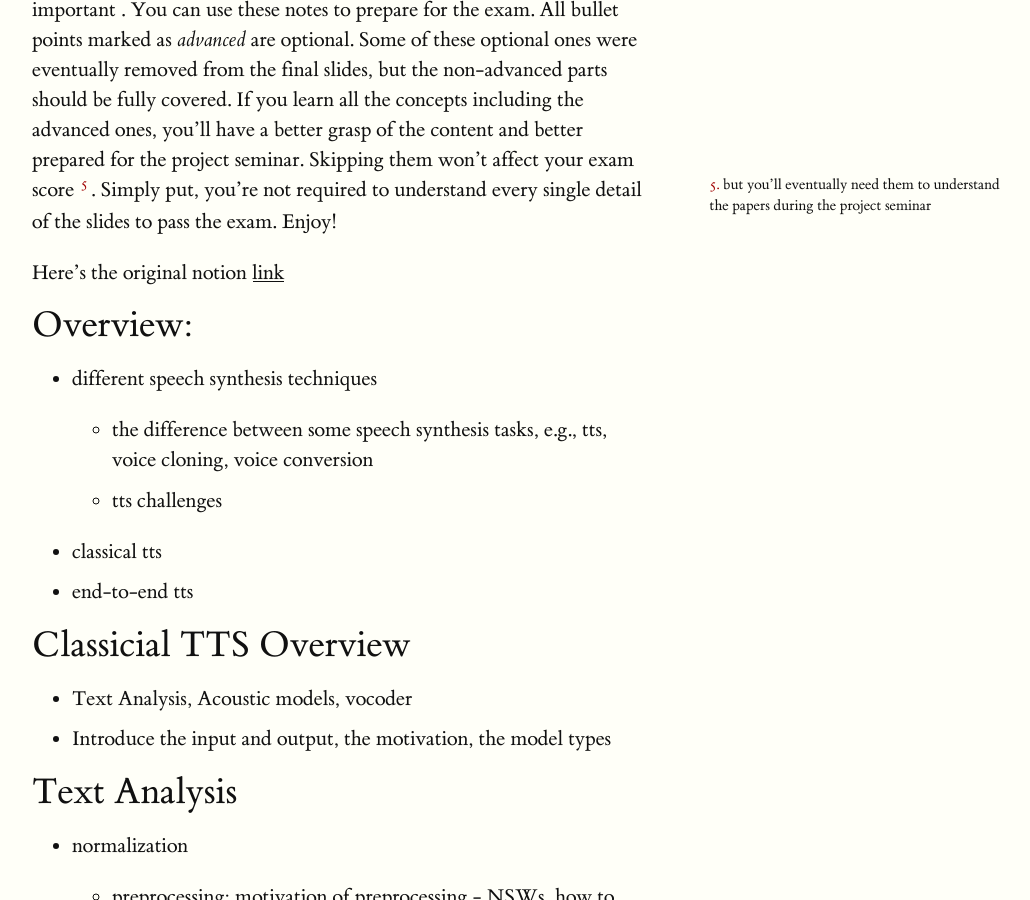
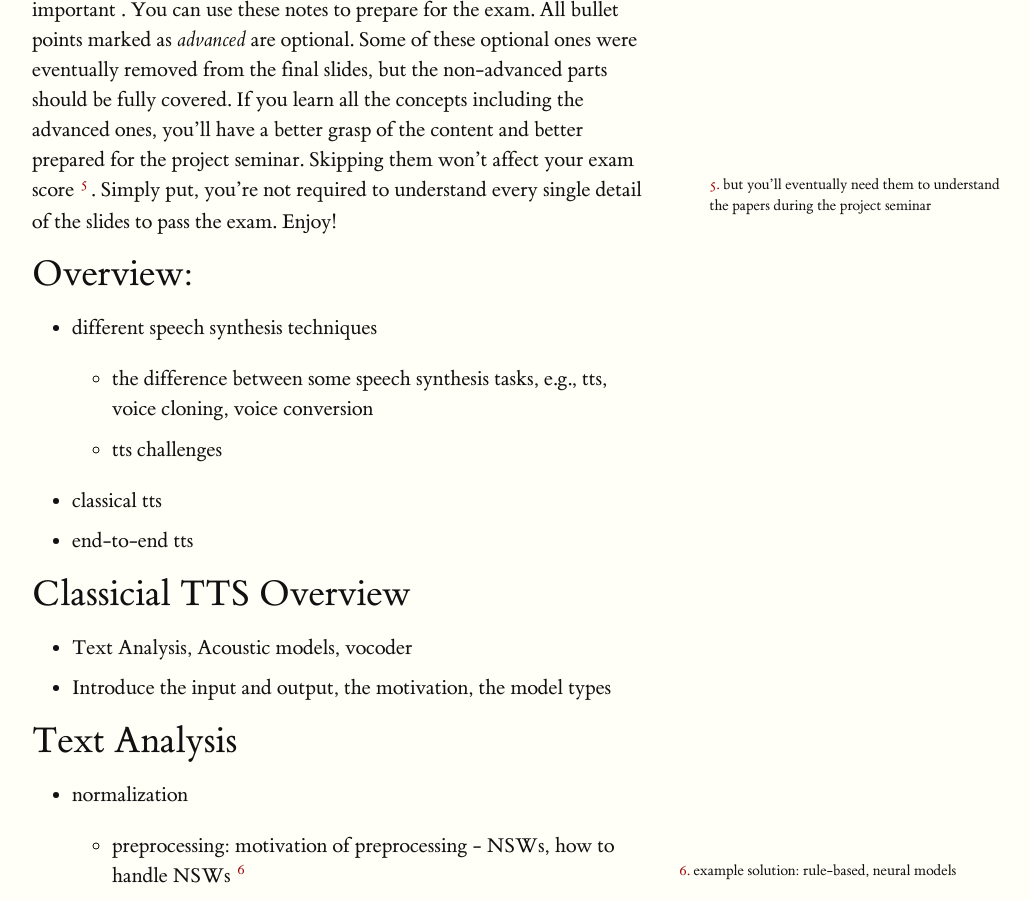
Before and after one commit to XIAOYixuan/XIAOYixuan.github.io, a Jekyll site: the page built from teaching/2024_current_topics_in_speech_tech/tts/index.md, in a window 1280 px wide and 900 px high, scrolled down 2491 px. Shown: the whole window, without its empty margins (128-1158 px from the left). Built offline with Jekyll 4.4.1, drawn with Linux system fonts in a browser that asks for light colours; formulas are drawn with MathJax 3.

Commit message:
remove old links

```diff
--- a/teaching/2024_current_topics_in_speech_tech/tts/index.md
+++ b/teaching/2024_current_topics_in_speech_tech/tts/index.md
@@ -32,8 +32,6 @@ Of course, if you just need enough credits to graduate, and aren’t interested
 Below are my notes from preparing the TTS part. They’re much more concise than the slides and mainly highlight the concepts I consider important . You can use these notes to prepare for the exam. All bullet points marked as *advanced* are optional. Some of these optional ones were eventually removed from the final slides, but the non-advanced parts should be fully covered. If you learn all the concepts including the advanced ones, you’ll have a better grasp of the content and better prepared for the project seminar. Skipping them won’t affect your exam score
 {% include sidenote.html id="note-skip" note="but you’ll eventually need them to understand the papers during the project seminar" %}
 . Simply put, you’re not required to understand every single detail of the slides to pass the exam.  Enjoy!
-
-Here's the original notion [link](https://tomato-bit.notion.site/CTiST-2024WS-TTS-Notes-12ff7ec8709880e19ef9d74fa249c279?pvs=4)
 
 # Overview:
 
```
